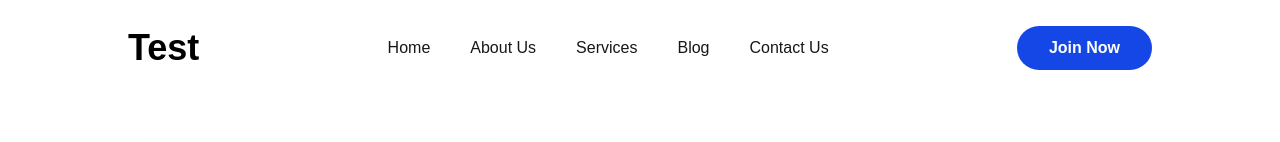
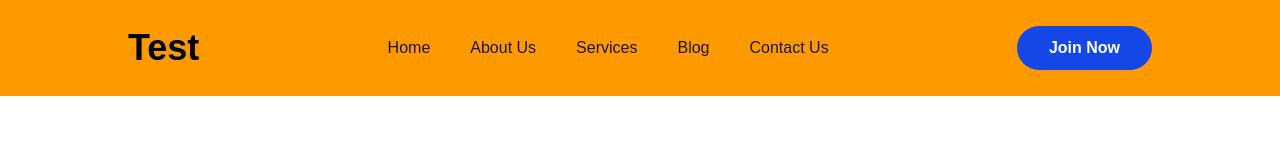
Before and after one commit to rahulstackdecode/nextproject, a Next.js app: page / in a window 1280 px wide. Shown: the top 142 px of the page. Built offline with nearby package versions, Linux system fonts and the light colour scheme.

Commit message:
navbar file changes

```diff
--- a/components/Home/Navbar/Nav.tsx
+++ b/components/Home/Navbar/Nav.tsx
@@ -25,7 +25,7 @@ const Nav = ({ openNav }: Props) => {
 
   return (
     <header
-      className={`fixed top-0 left-0 w-full z-[100] h-[12vh] transition-all duration-200 ${
+      className={`fixed top-0 left-0 bg-amber-500 w-full z-[100] h-[12vh] transition-all duration-200  ${
         navBg ? 'bg-white shadow-md' : ''
       }`}
     >
```
